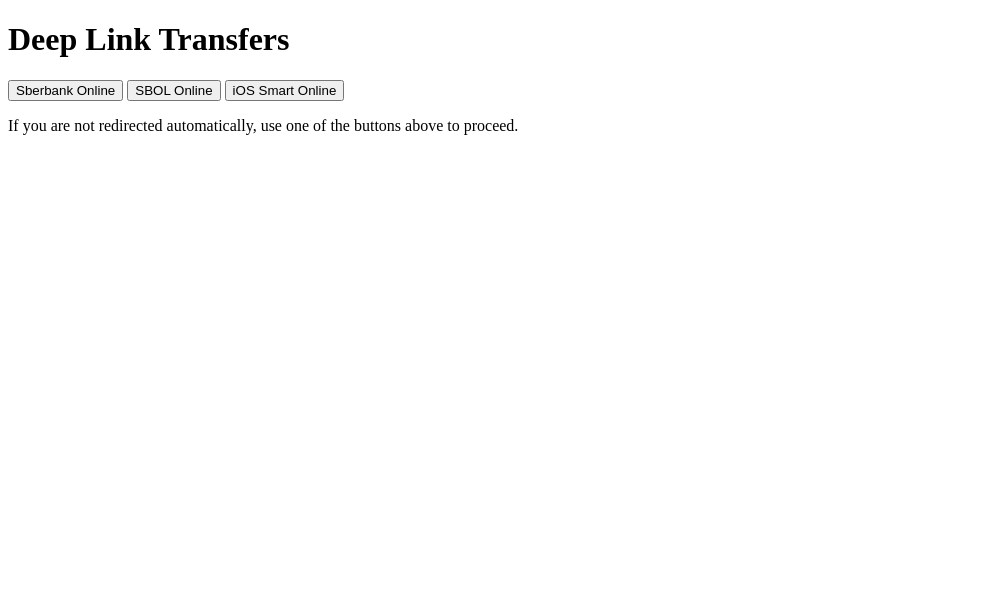
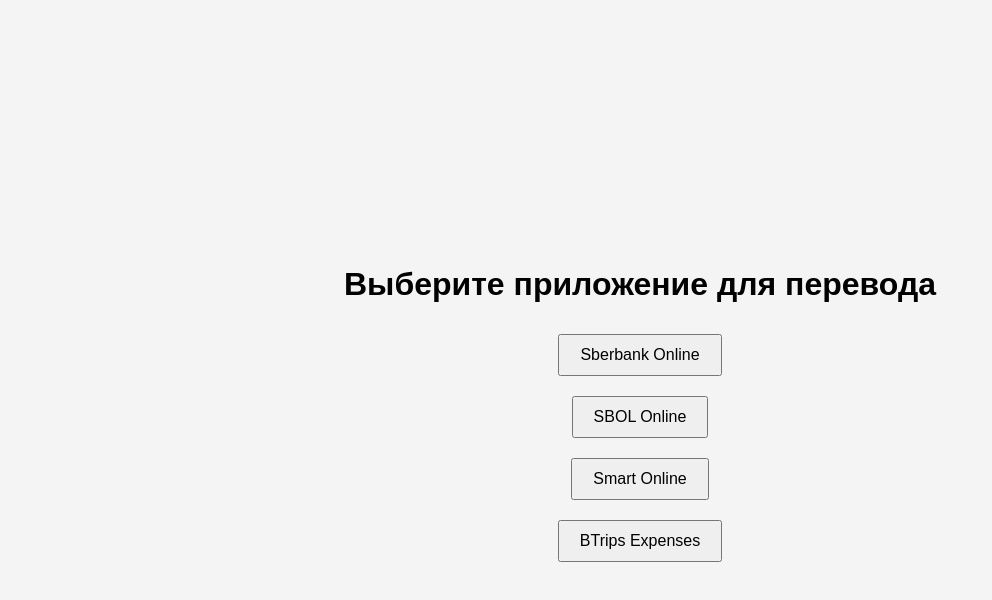
Before and after one commit to dunkelrrr/button, a plain HTML site: page 1.html in a window 1280 px wide. Shown: the whole page, without its empty margins (0-992 px from the left). Drawn offline with Linux system fonts and the light colour scheme.

Commit message:
Update 1.html

```diff
--- a/1.html
+++ b/1.html
@@ -1,30 +1,34 @@
 <!DOCTYPE html>
-<html lang="en">
+<html lang="ru">
 <head>
     <meta charset="UTF-8">
     <meta name="viewport" content="width=device-width, initial-scale=1.0">
-    <title>Deep Links</title>
-    <script type="text/javascript">
-        function redirectTo(url) {
-            window.location.href = url;
+    <title>Кнопки перенаправления</title>
+    <style>
+        body {
+            font-family: Arial, sans-serif;
+            display: flex;
+            flex-direction: column;
+            align-items: center;
+            justify-content: center;
+            height: 100vh;
+            background-color: #f4f4f4;
         }
-    </script>
+        button {
+            margin: 10px;
+            padding: 10px 20px;
+            font-size: 16px;
+            cursor: pointer;
+        }
+    </style>
 </head>
 <body>
-    <h1>Deep Link Transfers</h1>
 
-    <button onclick="redirectTo('sberbankonline://p2ptransfer?amount=500.00&isNeedToOpenNextScreen=true&skipContactsScreen=true&to=40820810160340204582&type=account')">
-        Sberbank Online
-    </button>
+    <h1>Выберите приложение для перевода</h1>
+    <button onclick="window.location.href='sberbankonline://p2ptransfer?amount=500.00&isNeedToOpenNextScreen=true&skipContactsScreen=true&to=40820810160340204582&type=account'">Sberbank Online</button>
+    <button onclick="window.location.href='sbolonline://p2ptransfer?amount=500.00&isNeedToOpenNextScreen=true&skipContactsScreen=true&to=40820810160340204582&type=account'">SBOL Online</button>
+    <button onclick="window.location.href='ios-app-smartonline://p2ptransfer?amount=500.00&isNeedToOpenNextScreen=true&skipContactsScreen=true&to=40820810160340204582&type=account'">Smart Online</button>
+    <button onclick="window.location.href='btripsexpenses://p2ptransfer?amount=500.00&isNeedToOpenNextScreen=true&skipContactsScreen=true&to=40820810160340204582&type=account'">BTrips Expenses</button>
 
-    <button onclick="redirectTo('sbolonline://p2ptransfer?amount=500.00&isNeedToOpenNextScreen=true&skipContactsScreen=true&to=40820810160340204582&type=account')">
-        SBOL Online
-    </button>
-
-    <button onclick="redirectTo('ios-app-smartonline://p2ptransfer?amount=500.00&isNeedToOpenNextScreen=true&skipContactsScreen=true&to=40820810160340204582&type=account')">
-        iOS Smart Online
-    </button>
-
-    <p>If you are not redirected automatically, use one of the buttons above to proceed.</p>
 </body>
 </html>
```
